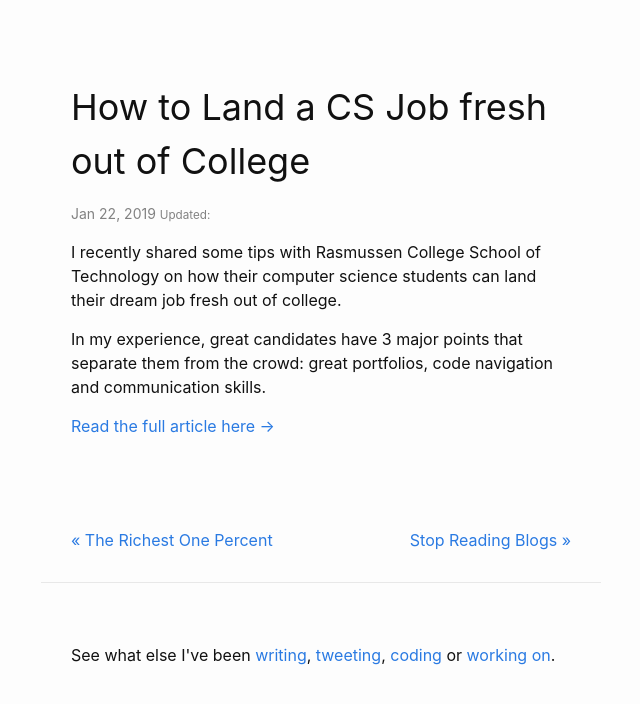
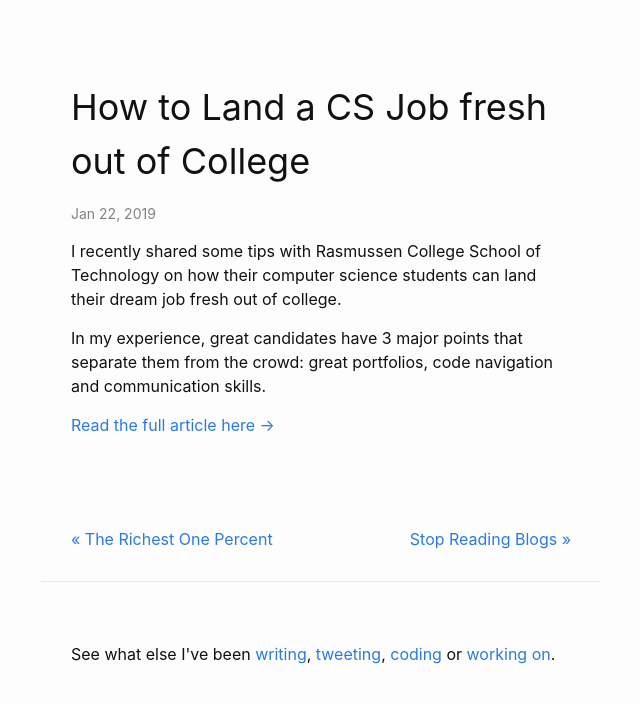
Before and after one commit to mikesoylu/mikesoylu.github.io, a Jekyll site: the page built from _posts/2019-01-22-how-to-land-a-cs-job.md, in a window 1280 px wide. Shown: the top 704 px of the page, without its empty margins (319-959 px from the left). Built offline with Jekyll 4.4.1, drawn with Linux system fonts in a browser that asks for light colours.

Commit message:
revert updated at

```diff
--- a/_layouts/post.html
+++ b/_layouts/post.html
@@ -13,12 +13,6 @@
             {%- assign date_format = "%b %-d, %Y" -%}
             {{ page.date | date: date_format }}
           </time>
-
-          {% if page.date != page.last_modified_at %}
-          <small>
-            Updated: {{ page.last_modified_at | date: date_format}}
-          </small>
-          {% endif %}
         </p>
 
         <div class="content">
```
